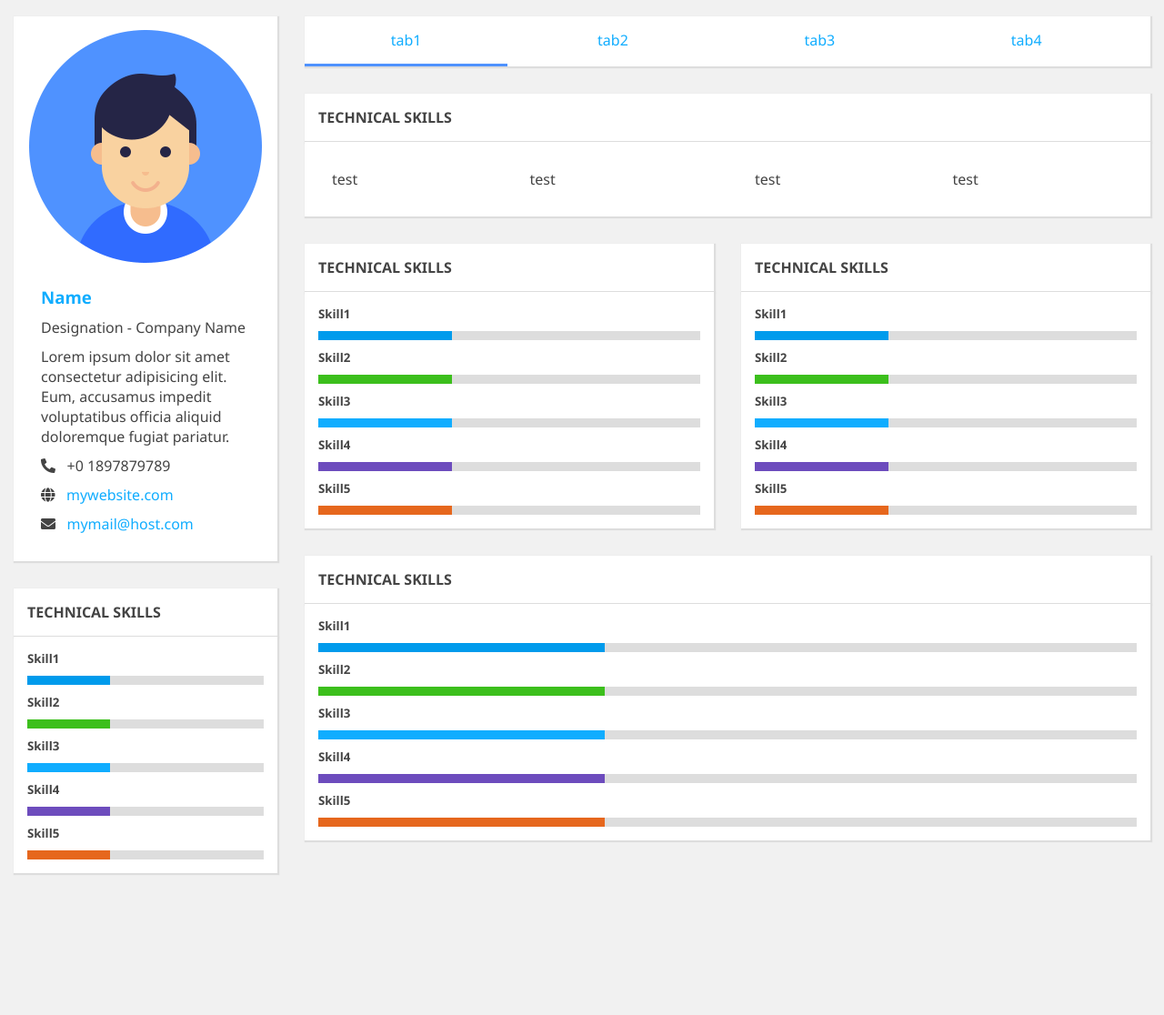
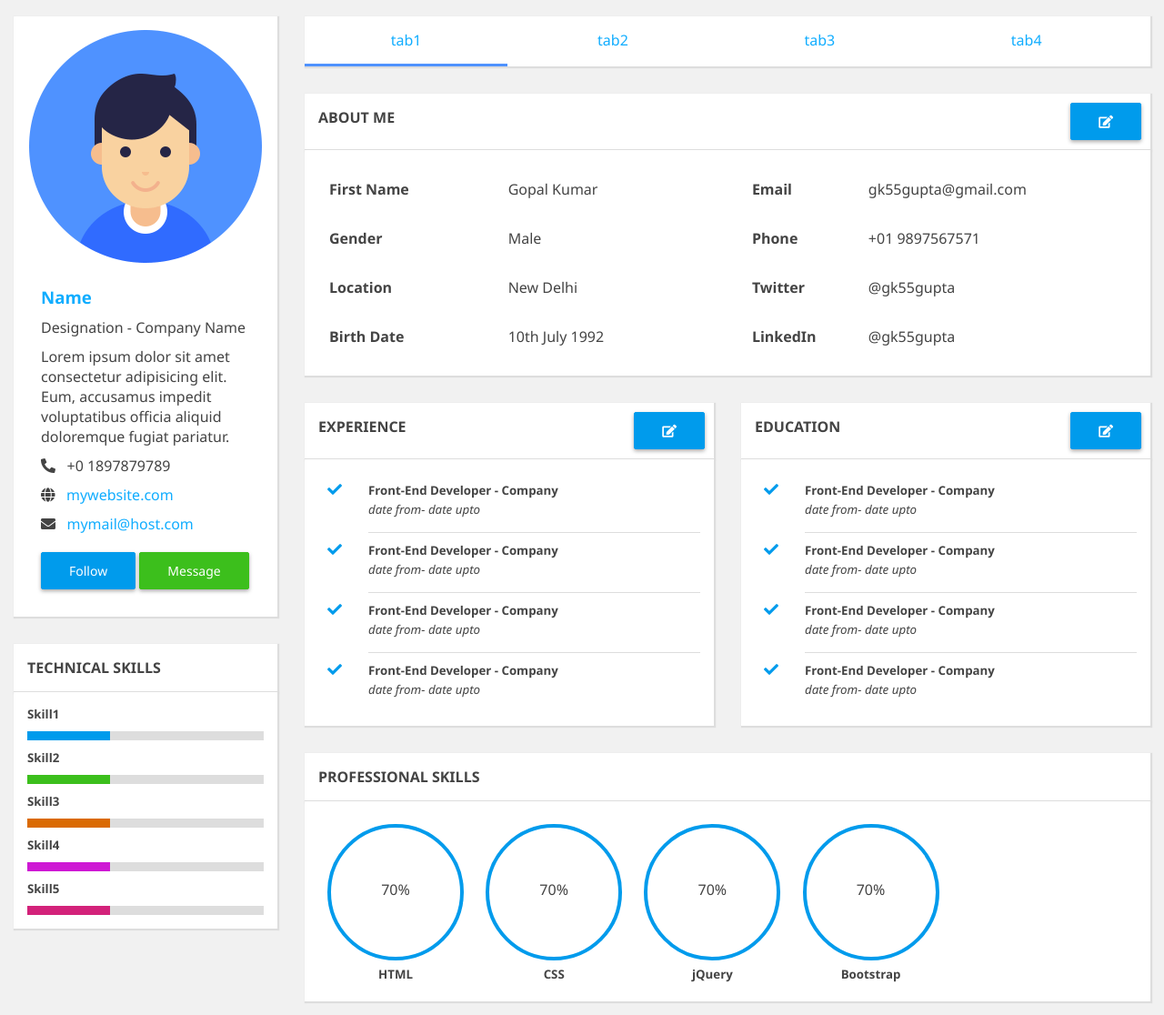
Before and after one commit to gk55gupta/eazyDiner-test, a plain HTML site: page profile.html in a window 1280 px wide. Shown: the part 77-1193 px from the top of the page at 91% size. Before the commit the page ends 1052 px from the top, so only its background shows below. Drawn offline with nearby package versions, Linux system fonts and the light colour scheme.

Commit message:
final commit

```diff
--- a/css/style.css
+++ b/css/style.css
@@ -121,14 +121,37 @@ a {
 .p-2 {
     padding: 15px;
 }
+.pb-2 {
+    padding-bottom: 15px;
+}
+
 .py-2 {
     padding: 15px 0;
+}
+.pl-5 {
+    padding-left: 55px;
+}
+
+.m-2 {
+    margin: 10px;
 }
 .mt-2 {
     margin-top: 10px;
 }
 .mt-5 {
     margin-top: 50px !important;
+}
+.ml-5 {
+    margin-left: 50px !important;
+}
+.rel {
+    position: relative;
+}
+.abs {
+    position: absolute;
+}
+.left {
+    left: 10px;
 }
 .box-shadow {
     box-shadow: 1px 1px 1px 1px #ddd;
@@ -161,6 +184,18 @@ a {
 .border-bottom {
     border-bottom: 1px solid #ddd;
 }
+.float-right {
+    float: right;
+}
+.d-inline-block {
+    display: inline-block;
+}
+.text-blue {
+    color: #009bec;
+}
+.border-circle {
+    border-radius: 50%;
+}
 
 /*------------------------ Menu Bar Style --------------------------*/
 .menuList{
@@ -180,7 +215,7 @@ a {
 	text-decoration:none;
 	color: #444444;
 	text-align: center;
-	padding:11px 22.6px;
+	padding: 11px 30px;
 }
 
 .menuList a:hover:not(.active){
@@ -194,10 +229,11 @@ a {
 
 .dropDownitems{
 	display:none;
-	position:absolute;
+	position: absolute;
 	background-color: #f9f9f9;
-    min-width: 122px;
+	min-width: 122px;
 	box-shadow: 0px 8px 16px 0px rgba(0,0,0,0.2);
+	right: 15px;
 }
 
 .dropDownitems a{
@@ -229,21 +265,32 @@ a {
 /* end menu styles */
 
 .btn {
-    padding: 6px 25px;
+    box-shadow: 0px 2px 4px 0px #aaa;
+    padding: 10px 30px;
     display: inline-block;
     border-radius: 2px;
     border: 1px solid #444;
     background: transparent;
+    font-size: 14px;
 }
-.btn-secondary {
+.btn-secondary {}
+.btn-primary {
+    color: #fff;
+    background: #444;
 }
-.btn-primary {
-
-color: #fff;
-
-background: #444;
+.btn-blue {
+    background: #009bec;
+    border-color: #009bec;
+    color: #fff;
 }
-
+.btn-small {
+	padding: 8px 10px;
+}
+.btn-green {
+    background: #3cbf1c;
+    border-color: #3cbf1c;
+    color: #fff;
+}
 
 .slideInLeft {
   animation: 1s slidein;
@@ -253,7 +300,6 @@ background: #444;
 }
 
 .popup  {
-    /* display: none; */
     position: fixed;
     top:  0;
     left: 0;
@@ -286,7 +332,7 @@ background: #444;
     background: #fff;
     width: 50%;
     min-width: 280px;
-    max-width: 400px;
+    max-width: 450px;
     overflow: hidden;
 }
 
@@ -294,7 +340,7 @@ background: #444;
     border-bottom: 1px solid #ddd;
 }
 .card-head a {
-    padding: 8px 18px;
+    padding: 10px 20px;
 }
 .card-head a.active {
     background: #444444;
@@ -323,6 +369,15 @@ background: #444;
     height: 10px;
     width: 35%;
 }
+.pr-skill {
+    display: inline-block;
+    width: 150px;
+    height: 150px;
+    border: 4px solid;
+    position: relative;
+    margin-bottom: 25px;
+}
+
 .skill1 .fill {
     background: #009bec;
 }
@@ -330,14 +385,46 @@ background: #444;
     background: #3cbf1c;
 }
 .skill3 .fill {
-    background: #10adff;
+    background: #da6a02;
 }
 .skill4 .fill {
-    background: #6d4cbd;
+    background: #ce18d4;
 }
 .skill5 .fill {
-    background: #e6671d;
+    background: #d3227a;
 }
+.pr-skill.skill1 {
+    border-color: #009bec;
+}
+
+.pr-skill.skill2 {
+    border-color: #3cbf1c;
+}
+
+.pr-skill.skill3 {
+    border-color: #da6a02;
+}
+
+.pr-skill.skill4 {
+    border-color: #ce18d4;
+}
+
+.pr-skill.skill5 {
+    border-color: #d3227a;
+}
+.pr-skill p {
+    position: absolute;
+    top: 40%;
+    left: 50%;
+    transform: translate(-50%);
+}
+.pr-skill h5 {
+    position: absolute;
+    top: 100%;
+    left: 50%;
+    transform: translate(-50%);
+}
+
 .tab-pills {min-width: 800px;overflow-x: auto;width: 100%;}
 .tab-pill {
     display: inline-block;
@@ -349,11 +436,13 @@ background: #444;
 	border-bottom: 3px solid #4f92ff;
 }
 th {
-    width: 50%;
-    padding: 15px;
+    width: 25%;
+    text-align: left;
+    padding: 0;
+    padding-left: 10px;
 }
 
-td {padding: 15px;width: 45%;}
+td {padding: 15px;width: 20%;}
 
 .form-group {
     position: relative;
@@ -365,7 +454,7 @@ label {
 }
 input, textarea {
     width: 99%;
-    padding: 8px;
+    padding: 12px;
     margin: 5px;
     margin-bottom: 20px;
     border-radius: 3px;
@@ -447,12 +536,17 @@ input.invalid {
     }
     .navBar.collapsed {
         animation: .7s slideOut;
+        /* display: none; */
     }
     .row {
         flex-wrap: wrap;
     }
     [class*="col-"] {
         width: 100%;
+    }
+    .pr-skill {
+        width: 100px;
+        height: 100px;
     }
 }
 
--- a/js/script.js
+++ b/js/script.js
@@ -2,7 +2,11 @@ $(function() {
     console.log('document ready');
 
     $('.nav-toggle').on('click', function() {
-        $('.navBar').toggleClass('expanded').toggleClass('collapsed');
+        if($('.navBar').hasClass('closed')){
+            $('.navBar').toggleClass('expanded').removeClass('closed');
+        } else {
+            $('.navBar').toggleClass('expanded').toggleClass('collapsed');
+        }
     });
 
     $('.backdrop').on('click', function() {
--- a/profile.html
+++ b/profile.html
@@ -17,36 +17,22 @@
             <h2>Test</h2>
         </div>
         <div class="nav-container col-10">
-            <nav class="navBar collapsed">
+            <nav class="navBar closed">
                 <a href="javascript:void(0)" class="nav-toggle"><img src="./images/menu-toggle.png"
                         alt="Toggle Menu"></a>
 
                 <ul class="menuList">
-                    <li><a class="active" href="#">Home</a></li>
+                    <li><a href="index.html">Home</a></li>
                     <li class="dropDown">
-                        <a href="#">Menu</a>
+                        <a href="#">Menu &nbsp; <i class="fas fa-chevron-down"></i></a>
                         <div class="dropDownitems">
                             <ul>
-                                <!--_---------------------2nd level-----------------------_-->
                                 <li><a href="#">link1</a></li>
-                                <li class="dropDown">
-                                    <a href="#">Menu</a>
-                                    <div class="dropDownitems3rdLvl">
-                                        <ul>
-                                            <!--_---------------------3rd level-------------------------_-->
-                                            <li><a href="#">link1</a></li>
-                                            <li><a href="#">link2</a></li>
+                                <li><a href="#">Link2</a></li>
                                 <li><a href="#">Link3</a></li>
                             </ul>
                         </div>
                     </li>
-                                <li><a href="#">Link3</a></li>
-                            </ul>
-                        </div>
-                    </li>
-
-                    <li><a role="button" class="pointer" data-trigger="popup">Login</a></li>
-                    <li><a role="button" class="pointer" data-trigger="popup">Signup</a></li>
                 </ul>
             </nav>
         </div>
@@ -77,6 +63,10 @@
                                 <p class=" mt-2"><i class="fas fa-envelope"></i> &nbsp;
                                     <a href="mailto:mymail@host.com" target="_blank">
                                     mymail@host.com</a><br>
+                                </p>
+                                <p class="mt-2 text-left">
+                                    <a class="btn btn-blue pointer mt-2">Follow</a>
+                                    <a class="btn btn-green pointer">Message</a>
                                 </p>
 
                             </div>
@@ -117,123 +107,162 @@
                         <div class="box-shadow bg-white">
                             <div class="tab-pills">
 
-                                <a class="p-2 tab-pill active" href="">tab1</a>
-                                <a class="p-2 tab-pill" href="">tab2</a>
-                                <a class="p-2 tab-pill" href="">tab3</a>
-                                <a class="p-2 tab-pill" href="">tab4</a>
+                                <a class="p-2 tab-pill active pointer">tab1</a>
+                                <a class="p-2 tab-pill pointer">tab2</a>
+                                <a class="p-2 tab-pill pointer">tab3</a>
+                                <a class="p-2 tab-pill pointer">tab4</a>
                             </div>
                         </div>
                     </div>
                     <div class="col-12 p-2">
-                        <div class="bg-white box-shadow">
-                            <h4 class="caps border-bottom p-2">technical skills</h4>
+                        <div class="bg-white box-shadow border-bottom">
+                            <h4 class="caps p-2 d-inline-block">About me</h4>
+                            <a class="btn btn-blue float-right m-2 pointer"><i class="fas fa-edit"></i></a>
                         </div>
                         <div class="row box-shadow bg-white ">
-                            <div class="col-6 p-2">
-                                <div class="row-xs">
-                                    <div class="col-6 p-2">
-                                        test
+                            <div class="col-5 p-2">
+                                <table>
+                                    <tr>
+                                        <th>First Name</th>
+                                        <td>Gopal Kumar</td>
+                                    </tr>
+                                    <tr>
+                                        <th>Gender</th>
+                                        <td>Male</td>
+                                    </tr>
+                                    <tr>
+                                        <th>Location</th>
+                                        <td>New Delhi</td>
+                                    </tr>
+                                    <tr>
+                                        <th>Birth Date</th>
+                                        <td>10th July 1992</td>
+                                    </tr>
+                                </table>
                             </div>
-                                    <div class="col-6 p-2">
-                                        test
+                            <div class="col-1"></div>
+                            <div class="col-5 p-2">
+                                <table>
+                                    <tr>
+                                        <th>Email</th>
+                                        <td>gk55gupta@gmail.com</td>
+                                    </tr>
+                                    <tr>
+                                        <th>Phone</th>
+                                        <td>+01 9897567571</td>
+                                    </tr>
+                                    <tr>
+                                        <th>Twitter</th>
+                                        <td>@gk55gupta</td>
+                                    </tr>
+                                    <tr>
+                                        <th>LinkedIn</th>
+                                        <td>@gk55gupta</td>
+                                    </tr>
+                                </table>
                             </div>
-                                </div>
-                            </div>
-                            <div class="col-6 p-2">
-                                <div class="row-xs">
-                                    <div class="col-6 p-2">
-                                        test
-                                    </div>
-                                    <div class="col-6 p-2">
-                                        test
-                                    </div>
-                                </div>
-                            </div>
+                            <div class="col-1"></div>
                         </div>
 
                     </div>
                     <div class="col-12">
                         <div class="row">
                             <div class="col-6 p-2">
-                                <div class="box-shadow bg-white">
-                            <h4 class="caps border-bottom p-2">technical skills</h4>
+                                <div class="bg-white box-shadow border-bottom">
+                                    <h4 class="caps p-2 d-inline-block">Experience</h4>
+                                    <a class="btn btn-blue float-right m-2 pointer"><i class="fas fa-edit"></i></a>
                                 </div>
                                 <div class="box-shadow bg-white p-2">
-                            <h5 class="grey-text">Skill1</h5>
-                            <div class="skill skill1 mt-2">
-                                <p class="fill"></p>
+                                    <div class="mt-2 rel pl-5">
+                                        <i class="fas fa-check abs left text-blue"></i>
+                                        <div class="border-bottom pb-2">
+                                            <h5 class="grey-text">Front-End Developer - Company</h5>
+                                            <small class="light-text"><em>date from- date upto</em></small>
                                         </div>
-                            <h5 class="grey-text mt-2">Skill2</h5>
-                            <div class="skill skill2 mt-2">
-                                <p class="fill"></p>
                                     </div>
-                            <h5 class="grey-text mt-2">Skill3</h5>
-                            <div class="skill skill3 mt-2">
-                                <p class="fill"></p>
+                                    <div class="mt-2 rel pl-5">
+                                        <i class="fas fa-check abs left text-blue"></i>
+                                        <div class="border-bottom pb-2">
+                                            <h5 class="grey-text">Front-End Developer - Company</h5>
+                                            <small class="light-text"><em>date from- date upto</em></small>
                                         </div>
-                            <h5 class="grey-text mt-2">Skill4</h5>
-                            <div class="skill skill4 mt-2">
-                                <p class="fill"></p>
                                     </div>
-                            <h5 class="grey-text mt-2">Skill5</h5>
-                            <div class="skill skill5 mt-2">
-                                <p class="fill"></p>
+                                    <div class="mt-2 rel pl-5">
+                                        <i class="fas fa-check abs left text-blue"></i>
+                                        <div class="border-bottom pb-2">
+                                            <h5 class="grey-text">Front-End Developer - Company</h5>
+                                            <small class="light-text"><em>date from- date upto</em></small>
                                         </div>
+                                    </div>
+                                    <div class="mt-2 rel pl-5">
+                                        <i class="fas fa-check abs left text-blue"></i>
+                                        <div class="pb-2">
+                                            <h5 class="grey-text">Front-End Developer - Company</h5>
+                                            <small class="light-text"><em>date from- date upto</em></small>
+                                        </div>
+                                    </div>
+
                                 </div>
                             </div>
                             <div class="col-6 p-2">
-                                <div class="box-shadow bg-white">
-                            <h4 class="caps border-bottom p-2">technical skills</h4>
+                                <div class="bg-white box-shadow border-bottom">
+                                    <h4 class="caps p-2 d-inline-block">Education</h4>
+                                    <a class="btn btn-blue float-right m-2 pointer"><i class="fas fa-edit"></i></a>
                                 </div>
                                 <div class="box-shadow bg-white p-2">
-                            <h5 class="grey-text">Skill1</h5>
-                            <div class="skill skill1 mt-2">
-                                <p class="fill"></p>
+                                    <div class="mt-2 rel pl-5">
+                                        <i class="fas fa-check abs left text-blue"></i>
+                                        <div class="border-bottom pb-2">
+                                            <h5 class="grey-text">Front-End Developer - Company</h5>
+                                            <small class="light-text"><em>date from- date upto</em></small>
                                         </div>
-                            <h5 class="grey-text mt-2">Skill2</h5>
-                            <div class="skill skill2 mt-2">
-                                <p class="fill"></p>
                                     </div>
-                            <h5 class="grey-text mt-2">Skill3</h5>
-                            <div class="skill skill3 mt-2">
-                                <p class="fill"></p>
+                                    <div class="mt-2 rel pl-5">
+                                        <i class="fas fa-check abs left text-blue"></i>
+                                        <div class="border-bottom pb-2">
+                                            <h5 class="grey-text">Front-End Developer - Company</h5>
+                                            <small class="light-text"><em>date from- date upto</em></small>
                                         </div>
-                            <h5 class="grey-text mt-2">Skill4</h5>
-                            <div class="skill skill4 mt-2">
-                                <p class="fill"></p>
                                     </div>
-                            <h5 class="grey-text mt-2">Skill5</h5>
-                            <div class="skill skill5 mt-2">
-                                <p class="fill"></p>
+                                    <div class="mt-2 rel pl-5">
+                                        <i class="fas fa-check abs left text-blue"></i>
+                                        <div class="border-bottom pb-2">
+                                            <h5 class="grey-text">Front-End Developer - Company</h5>
+                                            <small class="light-text"><em>date from- date upto</em></small>
                                         </div>
+                                    </div>
+                                    <div class="mt-2 rel pl-5">
+                                        <i class="fas fa-check abs left text-blue"></i>
+                                        <div class="pb-2">
+                                            <h5 class="grey-text">Front-End Developer - Company</h5>
+                                            <small class="light-text"><em>date from- date upto</em></small>
+                                        </div>
+                                    </div>
+
                                 </div>
                             </div>
                         </div>
                     </div>
                     <div class="col-12 p-2">
                         <div class="box-shadow bg-white">
-                            <h4 class="caps border-bottom p-2">technical skills</h4>
+                            <h4 class="caps border-bottom p-2">Professional skills</h4>
                         </div>
                         <div class="box-shadow bg-white p-2">
-                            <h5 class="grey-text">Skill1</h5>
-                            <div class="skill skill1 mt-2">
-                                <p class="fill"></p>
+                            <div class="pr-skill skill1 mt-2 border-circle text-center p-2 m-2">
+                                <p class="">70%</p>
+                                <h5 class="grey-text mt-2">HTML</h5>
                             </div>
-                            <h5 class="grey-text mt-2">Skill2</h5>
-                            <div class="skill skill2 mt-2">
-                                <p class="fill"></p>
+                            <div class="pr-skill skill1 mt-2 border-circle text-center p-2 m-2">
+                                <p class="">70%</p>
+                                <h5 class="grey-text mt-2">CSS</h5>
                             </div>
-                            <h5 class="grey-text mt-2">Skill3</h5>
-                            <div class="skill skill3 mt-2">
-                                <p class="fill"></p>
+                            <div class="pr-skill skill1 mt-2 border-circle text-center p-2 m-2">
+                                <p class="">70%</p>
+                                <h5 class="grey-text mt-2">jQuery</h5>
                             </div>
-                            <h5 class="grey-text mt-2">Skill4</h5>
-                            <div class="skill skill4 mt-2">
-                                <p class="fill"></p>
-                            </div>
-                            <h5 class="grey-text mt-2">Skill5</h5>
-                            <div class="skill skill5 mt-2">
-                                <p class="fill"></p>
+                            <div class="pr-skill skill1 mt-2 border-circle text-center p-2 m-2">
+                                <p class="">70%</p>
+                                <h5 class="grey-text mt-2">Bootstrap</h5>
                             </div>
                         </div>
                     </div>
```
Also changed, not shown: index.html (+11 -24 lines), progress.html (added, +171 -0 lines). Lines whose indentation alone changed are shown as unchanged.
